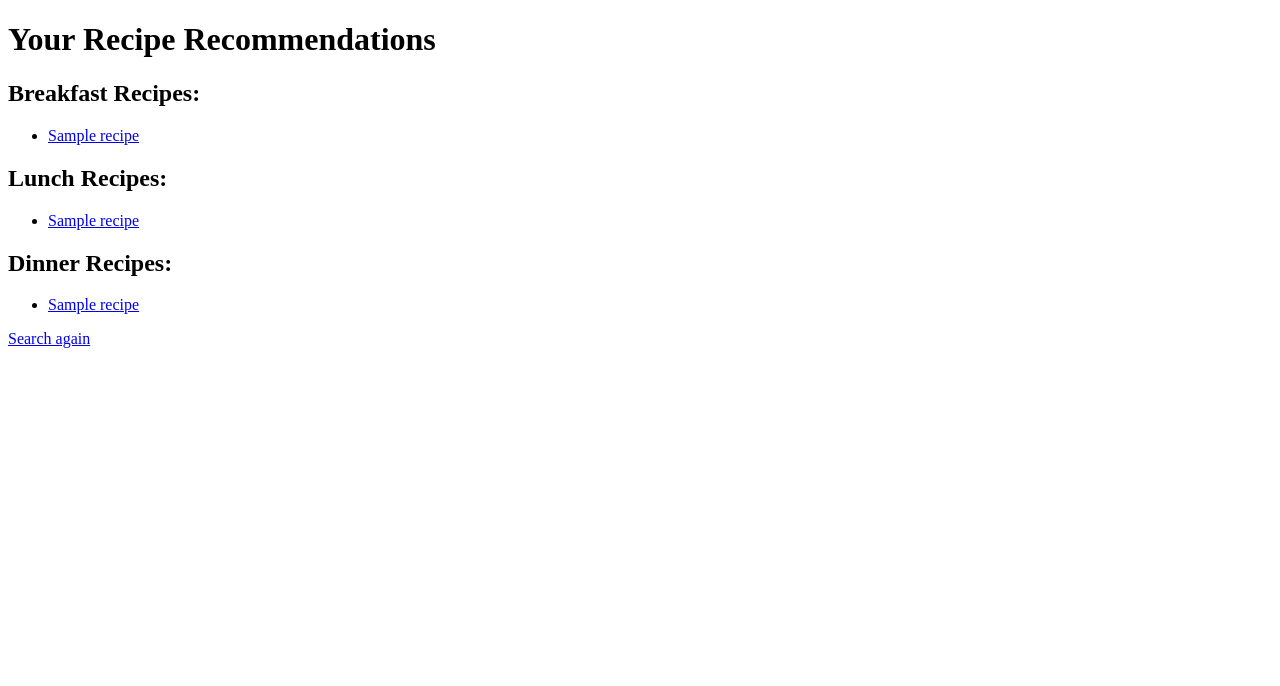
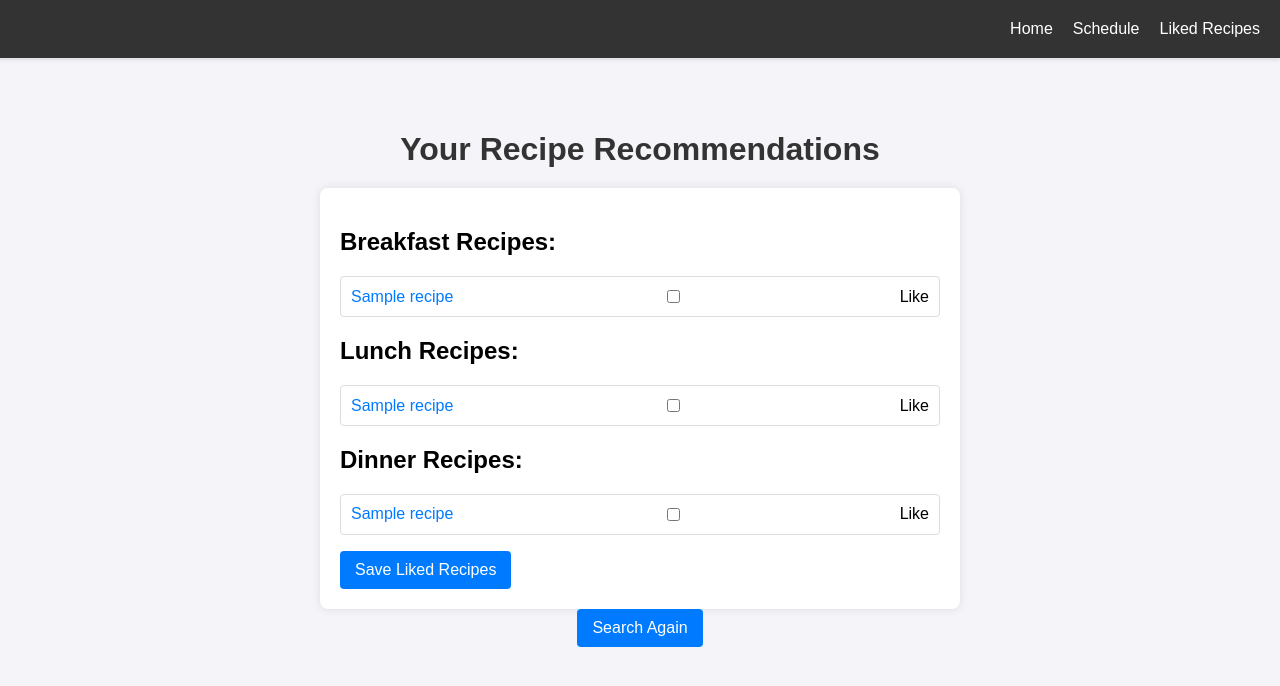
Before and after one commit to nathkim/PlatePal, a Flask app: template templates/results.html in a window 1280 px wide. Shown: the top 686 px of the page. Run offline with Flask 3, Linux system fonts and the light colour scheme; the template is opened without the code that fills it: most values are stand-ins (such as "Sample title", 1, 10 or a date in 2020).

Commit message:
HTML additions

```diff
--- a/app.py
+++ b/app.py
@@ -38,6 +38,10 @@ def recommend():
     dietary_preferences = request.form.getlist('preferences')
     ingredients = request.form.get('ingredients')
     meals_per_day = int(request.form['meals'])
+
+    other_restriction = request.form.get('other-restriction', '').strip()
+    if 'Other' in dietary_restrictions and other_restriction:
+        dietary_restrictions.append(other_restriction)
 
     # Calculate calories per meal
     calories_per_meal = calorie_intake // meals_per_day
--- a/templates/results.html
+++ b/templates/results.html
@@ -4,17 +4,20 @@
     <meta charset="UTF-8">
     <meta name="viewport" content="width=device-width, initial-scale=1.0">
     <title>PlatePal - Results</title>
+    <link rel="stylesheet" href="style.css">
 </head>
 <body>
+    {% include 'navbar.html' %}
     <h1>Your Recipe Recommendations</h1>
 
+    <form action="/update_liked_recipes" method="POST">
         <h2>Breakfast Recipes:</h2>
         <ul>
             {% for recipe in breakfast_list %}
             <li>
-            <a href="/recipe/{{ recipe.id }}">
-                {{ recipe.title }}
-            </a>
+                <a href="/recipe/{{ recipe.id }}">{{ recipe.title }}</a>
+                <input type="checkbox" name="liked_recipes" value="{{ recipe.id }}"
+                    {% if recipe.id|string in liked_recipes %}checked{% endif %}> Like
             </li>
             {% else %}
             <li>No breakfast recipes found.</li>
@@ -25,9 +28,9 @@
         <ul>
             {% for recipe in lunch_list %}
             <li>
-            <a href="/recipe/{{ recipe.id }}">
-                {{ recipe.title }}
-            </a>
+                <a href="/recipe/{{ recipe.id }}">{{ recipe.title }}</a>
+                <input type="checkbox" name="liked_recipes" value="{{ recipe.id }}"
+                    {% if recipe.id|string in liked_recipes %}checked{% endif %}> Like
             </li>
             {% else %}
             <li>No lunch recipes found.</li>
@@ -38,15 +41,18 @@
         <ul>
             {% for recipe in dinner_list %}
             <li>
-            <a href="/recipe/{{ recipe.id }}">
-                {{ recipe.title }}
-            </a>
+                <a href="/recipe/{{ recipe.id }}">{{ recipe.title }}</a>
+                <input type="checkbox" name="liked_recipes" value="{{ recipe.id }}"
+                    {% if recipe.id|string in liked_recipes %}checked{% endif %}> Like
             </li>
             {% else %}
             <li>No dinner recipes found.</li>
             {% endfor %}
         </ul>
 
-    <a href="/">Search again</a>
+        <button type="submit">Save Liked Recipes</button>
+    </form>
+
+    <a href="/" class="button">Search Again</a>
 </body>
 </html>
```
Also changed, not shown: templates/index.html (+13 -1 lines). Lines whose indentation alone changed are shown as unchanged.
